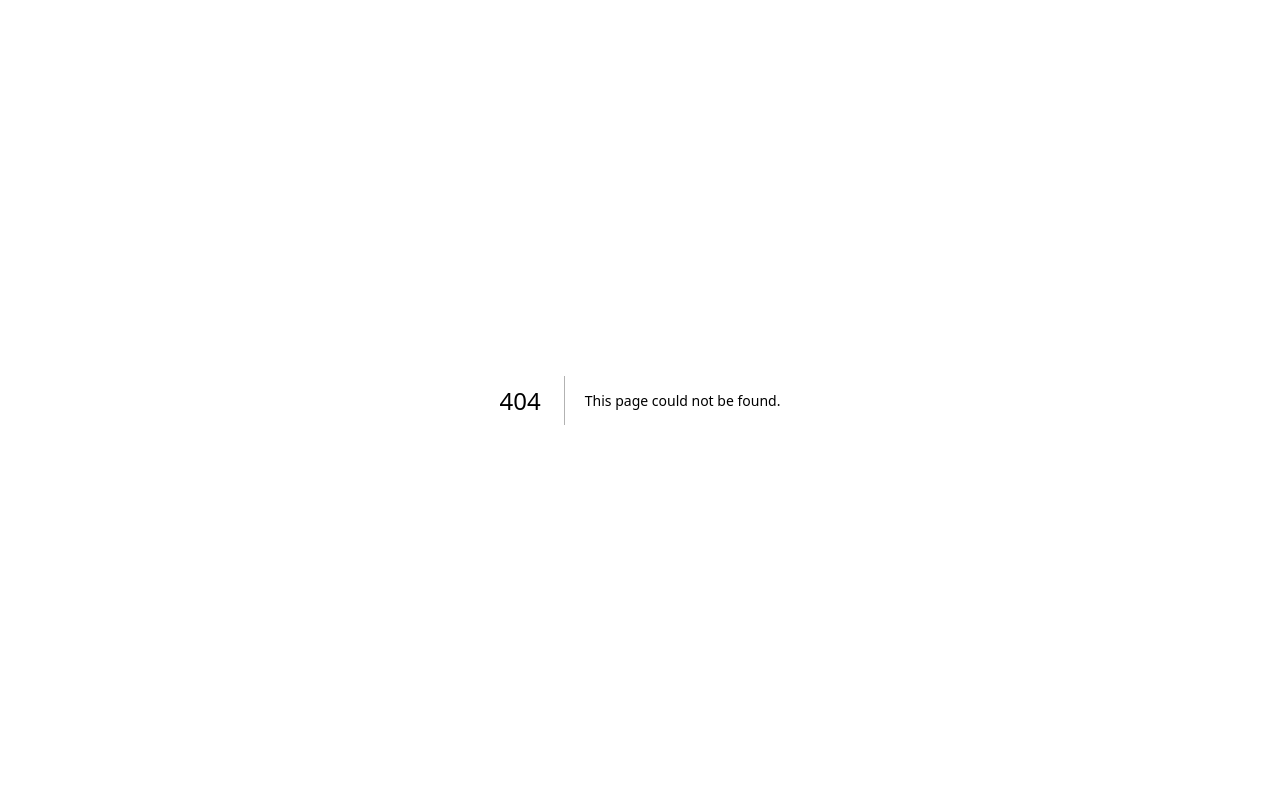
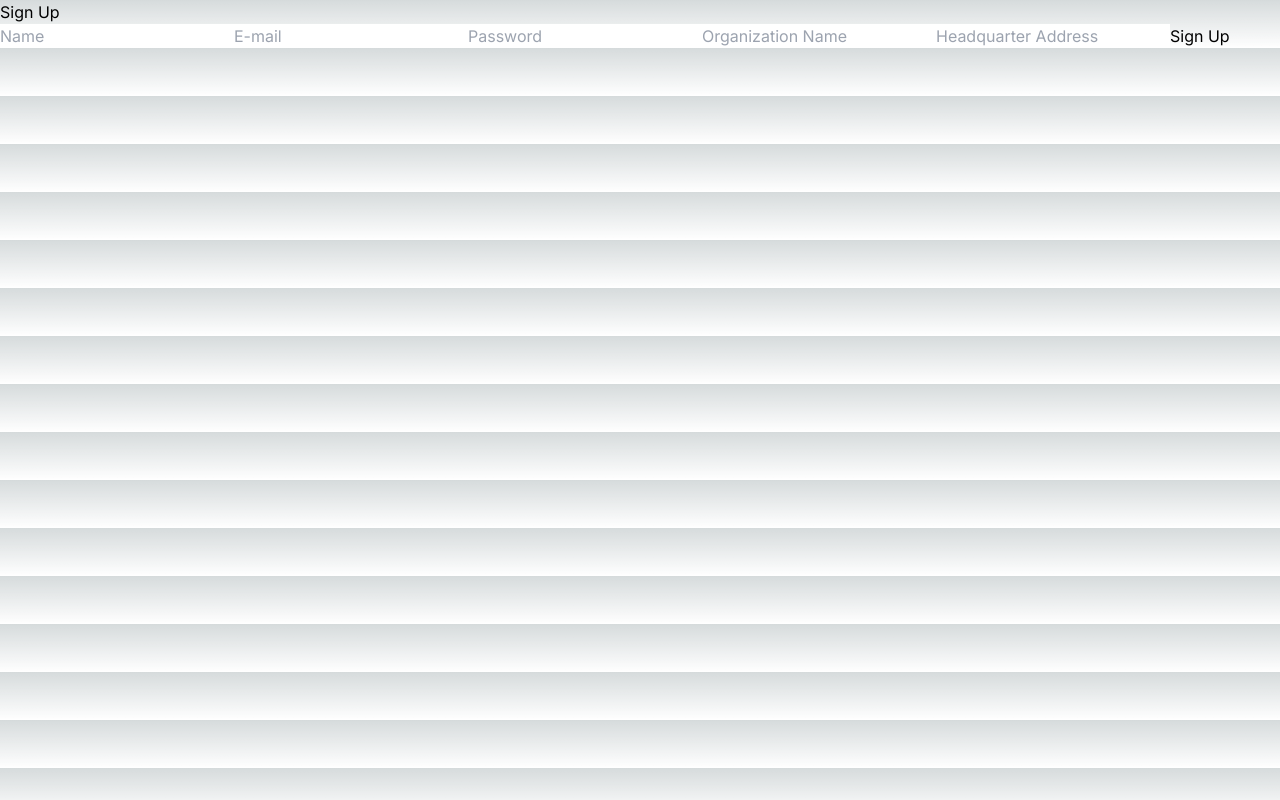
Before and after one commit to 1bsence/mgm-front, a Next.js app: page /1/signup in a window 1280 px wide. Before the commit this address had no page. Built offline with nearby package versions, Linux system fonts and the light colour scheme.

Commit message:
made placeholder for login and signup pages

```diff
--- /dev/null
+++ b/src/app/[auth]/login/page.jsx
@@ -0,0 +1,26 @@
+"use client";
+
+function handleLogin(){};
+
+export default function LoginPage() {
+    return (
+        <div>
+            <h1>Login</h1>
+            <form onSubmit={handleLogin = (e) =>{
+            e.preventDefault();
+            const email = e.target.elements.email.value;
+            const password = e.target.elements.password.value;
+            const formData = {
+              email,
+              password
+            }
+          console.log(formData);
+
+        }}>
+                <input type="email" name="email" placeholder="E-mail" />
+                <input type="password" name="password" placeholder="Password" />
+                <button type="submit">Login</button>
+            </form>
+        </div>
+    )
+}
--- /dev/null
+++ b/src/app/[auth]/signup/page.jsx
@@ -0,0 +1,35 @@
+"use client";
+
+function handleSignUp(){}
+
+export default function SignUpPage() {
+  return (
+    <div>
+      <h1>Sign Up</h1>
+        <form onSubmit={handleSignUp = (e) =>{
+          e.preventDefault();
+          const name = e.target.elements.name.value;
+          const email = e.target.elements.email.value;
+          const password = e.target.elements.password.value;
+          const organizationName = e.target.elements.organizationName.value;
+          const headquartersAddress = e.target.elements.headquartersAddress.value;
+          const formData = {
+            name,
+            email,
+            password,
+            organizationName,
+            headquartersAddress
+          }
+          console.log(formData);
+
+        }}>
+        <input type="text" name="name" placeholder="Name" />
+        <input type="email" name="email" placeholder="E-mail" />
+        <input type="password" name="password" placeholder="Password" />
+        <input type="text" name="organizationName" placeholder="Organization Name" />
+        <input type="text" name="headquartersAddress" placeholder="Headquarter Address" />
+        <button type="submit">Sign Up</button>
+      </form>
+    </div>
+  )
+}
--- a/src/app/layout.tsx
+++ b/src/app/layout.tsx
@@ -7,8 +7,8 @@ const inter = Inter({ subsets: ["latin"] });
 
 
 export const metadata: Metadata = {
-  title: "Create Next App",
-  description: "Generated by create next app",
+  title: "Return of MGM",
+  description: "Created by MGM team",
 };
 
 export default function RootLayout({
```
